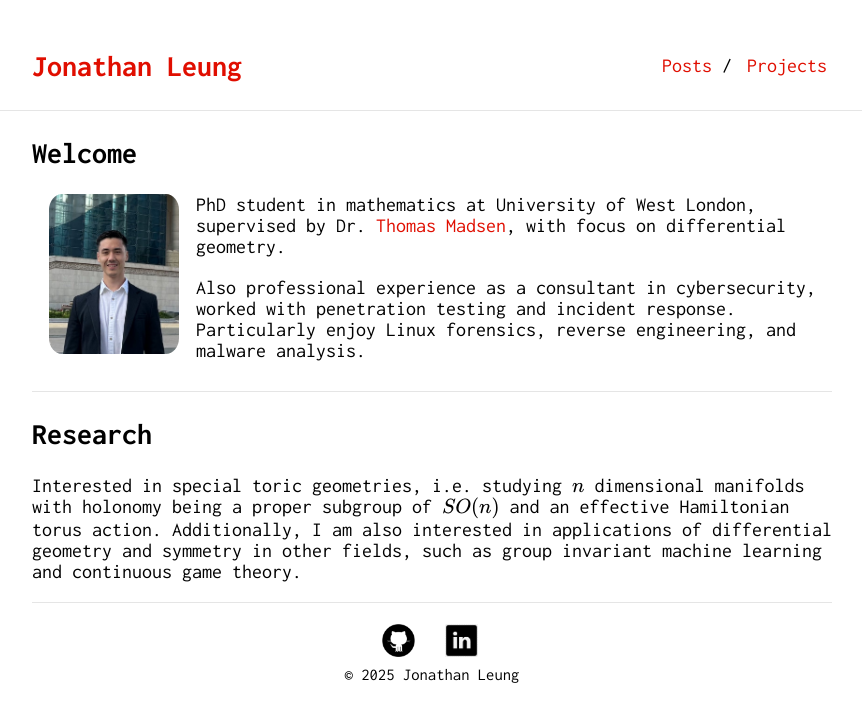
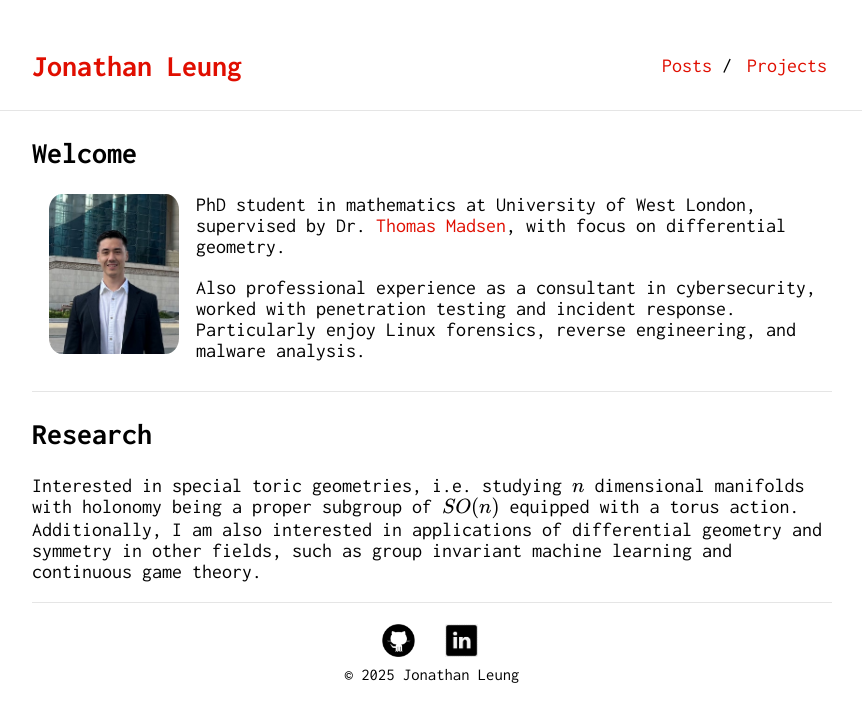
Before and after one commit to jleungs/jleungs.github.io, a Jekyll site: the page built from index.md, in a window 1280 px wide. Shown: the top 722 px of the page, without its empty margins (208-1070 px from the left). Built offline with Jekyll 4.4.1, drawn with Linux system fonts in a browser that asks for light colours; formulas are drawn with MathJax 3; our own code applies the rules of GitHub Pages for plain Markdown files.

Commit message:
fixed error in text

```diff
--- a/index.md
+++ b/index.md
@@ -14,4 +14,4 @@ Also professional experience as a consultant in cybersecurity, worked with penet
 
 ## Research
 
-Interested in special toric geometries, i.e. studying $$n$$ dimensional manifolds with holonomy being a proper subgroup of $$SO(n)$$ and an effective Hamiltonian torus action. Additionally, I am also interested in applications of differential geometry and symmetry in other fields, such as group invariant machine learning and continuous game theory.
+Interested in special toric geometries, i.e. studying $$n$$ dimensional manifolds with holonomy being a proper subgroup of $$SO(n)$$ equipped with a torus action. Additionally, I am also interested in applications of differential geometry and symmetry in other fields, such as group invariant machine learning and continuous game theory.
```
